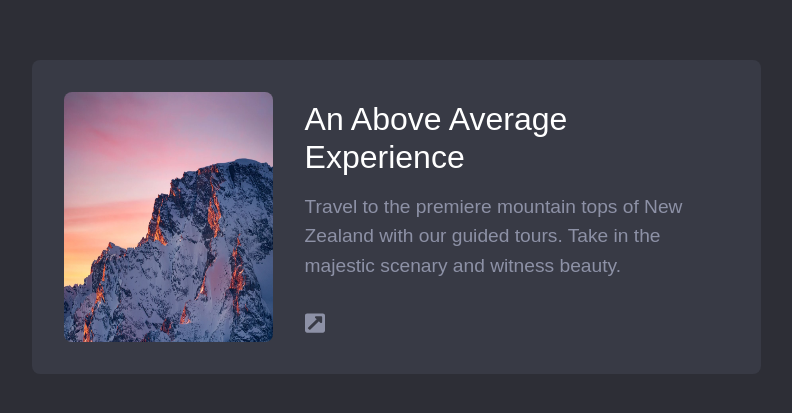
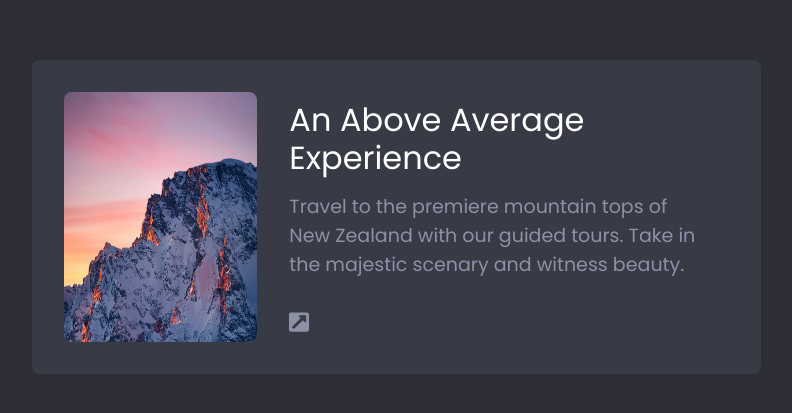
Before and after one commit to jen67/Scrimba-course, a plain HTML site: page Figma-to-code-challenges/simple-card/index.html in a window 1280 px wide. Shown: the part 183-596 px from the top of the page, without its empty margins (244-1036 px from the left). Drawn offline with Linux system fonts and the light colour scheme.

```diff
--- a/Figma-to-code-challenges/simple-card/styles.css
+++ b/Figma-to-code-challenges/simple-card/styles.css
@@ -1,3 +1,6 @@
+@import url('https://fonts.googleapis.com/css2?family=Poppins:wght@400;700&display=swap');
+
+
 /* Reset styles */
 * {
   margin: 0;
@@ -12,6 +15,7 @@
   display: flex;
   justify-content: center;
   align-items: center;
+  font-family: 'Poppins', sans-serif;
 }
 
 /* Image styles */
@@ -50,7 +54,6 @@
 h1 {
   padding: 0 0 1rem 0;
   color: #fff;
-  font-family: "Poppins", Arial, sans-serif;
   font-size: 1.875rem;
   font-style: normal;
   font-weight: 400;
@@ -60,7 +63,6 @@
 /* Paragraph styles */
 p {
   color: #8d91a6;
-  font-family: "Poppins", Arial, sans-serif;
   font-size: 1rem;
   font-style: normal;
   font-weight: 400;
@@ -94,7 +96,7 @@
   }
 
   p {
-    font-size: 1.2rem;
+    font-size: 1.19rem;
     padding-bottom: 2rem;
   }
 }
```
